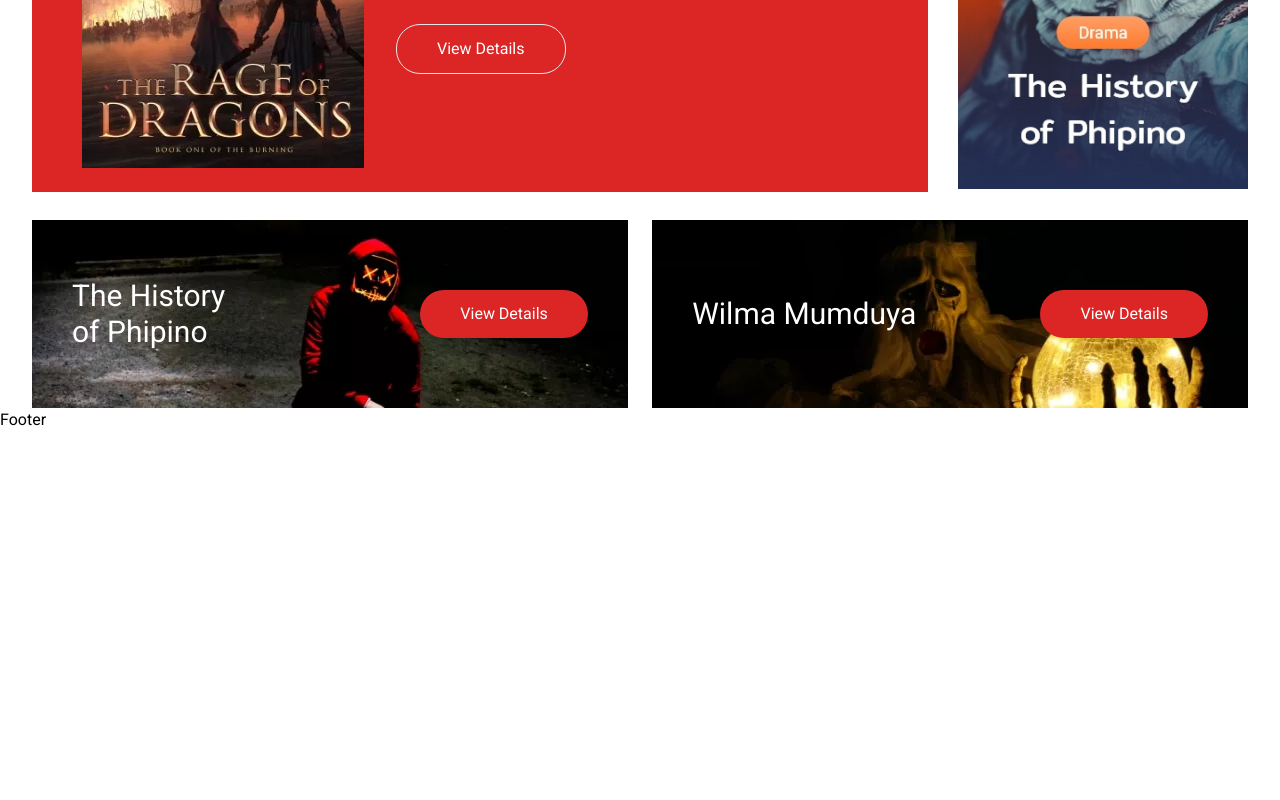
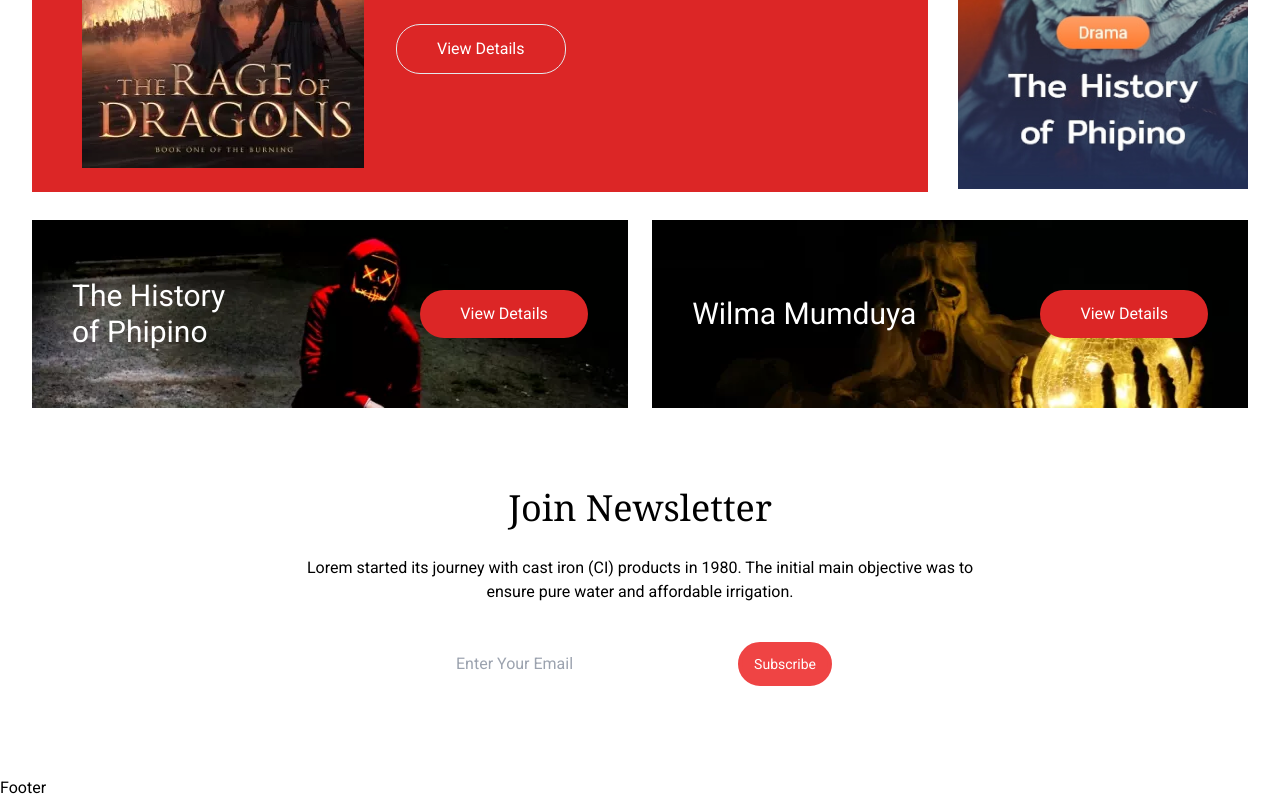
Before and after one commit to MimosaMimosa/node-book-shop-client, a React (Create React App) app: page / in a window 1280 px wide. Shown: the part 659-1459 px from the top of the page. Before the commit the page ends 1091 px from the top, so only its background shows below. Built offline with nearby package versions, Linux system fonts and the light colour scheme; no server answers.

Commit message:
add banner

```diff
--- a/src/components/NewLetter/NewLetter.jsx
+++ b/src/components/NewLetter/NewLetter.jsx
@@ -1,7 +1,18 @@
 const NewLetter = () => {
   return (
-    <div>
-
+    <div className="container place-content-center p-20 text-center">
+      <h1 className="text-4xl font-serif">Join Newsletter</h1>
+      <p className="px-56 py-7">Lorem started its journey with cast iron (CI) products in 1980. The initial main objective was to ensure pure water and affordable irrigation.</p>
+      <div className="flex flex-col justify-center items-center">
+        <form className="w-full max-w-sm">
+          <div className="flex items-center py-2">
+            <input className="rounded-3xl bg-transparent w-full text-gray-700 mr-3 py-3 px-2 focus:outline-none" type="text" placeholder="Enter Your Email" aria-label="Full name"/>
+            <button className="rounded-full flex-shrink-0 bg-red-500 hover:bg-red-700 border-red-500 hover:border-red-700 text-sm border-4 text-white py-2 px-3" type="button">
+              Subscribe
+            </button>
+          </div>
+        </form>
+      </div>
     </div>
   )
 }
```
